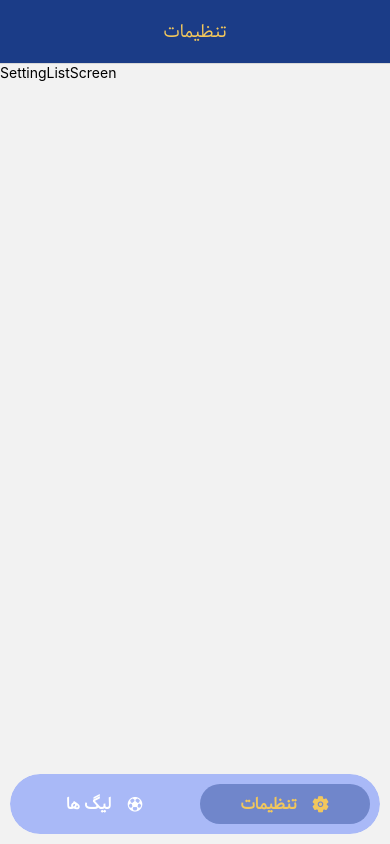
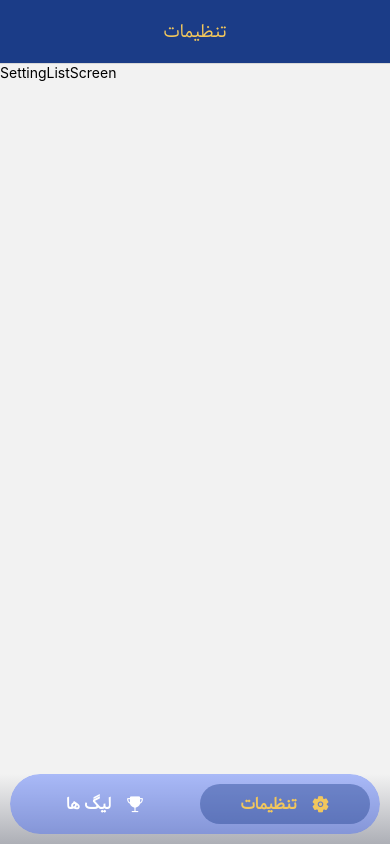
Before and after one commit to hamedghaaderi/League-builder, a React Native app: screen /SettingList in a window 390 px wide. Built offline with nearby package versions, Linux system fonts and the light colour scheme.

Commit message:
feat: create a gradient layer in tab bar & fix some styles.

```diff
--- a/components/ui/tab-bar.js
+++ b/components/ui/tab-bar.js
@@ -1,9 +1,15 @@
 import { View, TouchableOpacity, Text, StyleSheet } from "react-native";
 import { Ionicons } from "@expo/vector-icons";
 import GlobalStyles from "../../constants/colors";
+import { LinearGradient } from "expo-linear-gradient";
 
 const TabBar = ({ state, descriptors, navigation }) => {
   return (
+    <>
+      <LinearGradient
+        colors={["rgba(255, 255, 255, 0)", GlobalStyles.colors.gradient]}
+        style={styles.gradientLayer}
+      />
       <View style={styles.container}>
         <View style={styles.glassLayer} />
         <View style={styles.tabsRow}>
@@ -19,12 +25,14 @@ const TabBar = ({ state, descriptors, navigation }) => {
                 style={[styles.tabButton, isFocused && styles.activeTabButton]}
                 onPress={() => navigation.navigate(route.name)}
               >
-              <Text style={[styles.tabText, isFocused && styles.activeTabText]}>
+                <Text
+                  style={[styles.tabText, isFocused && styles.activeTabText]}
+                >
                   {title}
                 </Text>
                 {title === "لیگ ها" && (
                   <Ionicons
-                  name="football"
+                    name="trophy"
                     style={[styles.tabIcon, isFocused && styles.activeTabText]}
                   />
                 )}
@@ -39,6 +47,7 @@ const TabBar = ({ state, descriptors, navigation }) => {
           })}
         </View>
       </View>
+    </>
   );
 };
 
@@ -53,6 +62,13 @@ const styles = StyleSheet.create({
     height: 60,
     borderRadius: 35,
     overflow: "hidden",
+  },
+  gradientLayer: {
+    position: "absolute",
+    height: 70,
+    bottom: 0,
+    left: 0,
+    right: 0,
   },
   glassLayer: {
     ...StyleSheet.absoluteFillObject,
--- a/constants/colors.js
+++ b/constants/colors.js
@@ -12,6 +12,8 @@ const GlobalStyles = {
     textPrimary: "#0A1033",
     textSecondary: "#1A1D26",
     border: "#E6E8EC",
+    gradient: "#adafb6ff",
+    red: "#e01c2cff"
   },
 };
 
--- a/package.json
+++ b/package.json
@@ -15,6 +15,7 @@
     "@react-navigation/native-stack": "^6.11.0",
     "expo": "~52.0.47",
     "expo-font": "~13.0.4",
+    "expo-linear-gradient": "^55.0.13",
     "expo-status-bar": "~2.0.1",
     "react": "18.3.1",
     "react-native": "0.76.9",
```
Also changed, not shown: 1 other file (tests, documents, lock files or other folders). Lines whose indentation alone changed are shown as unchanged.
